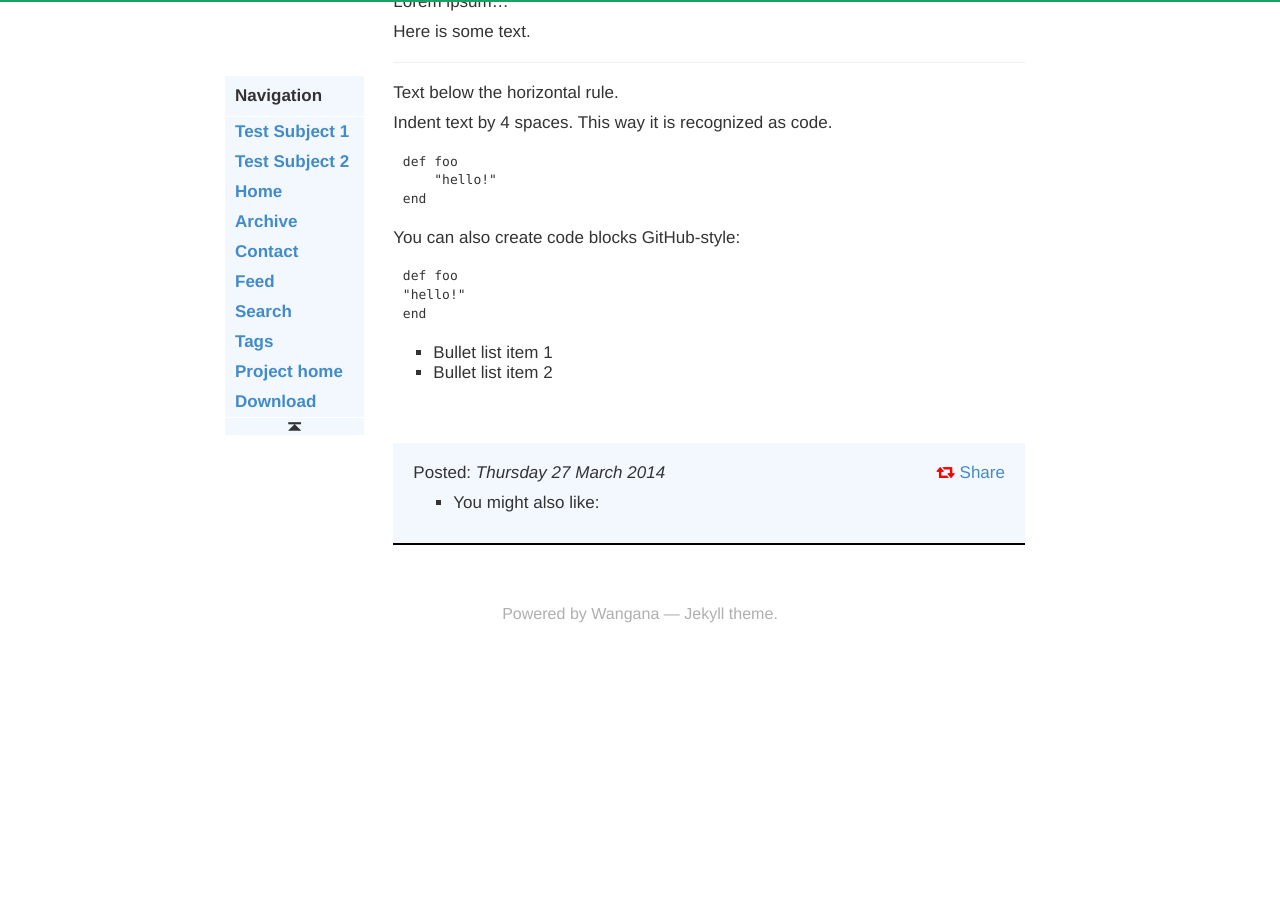
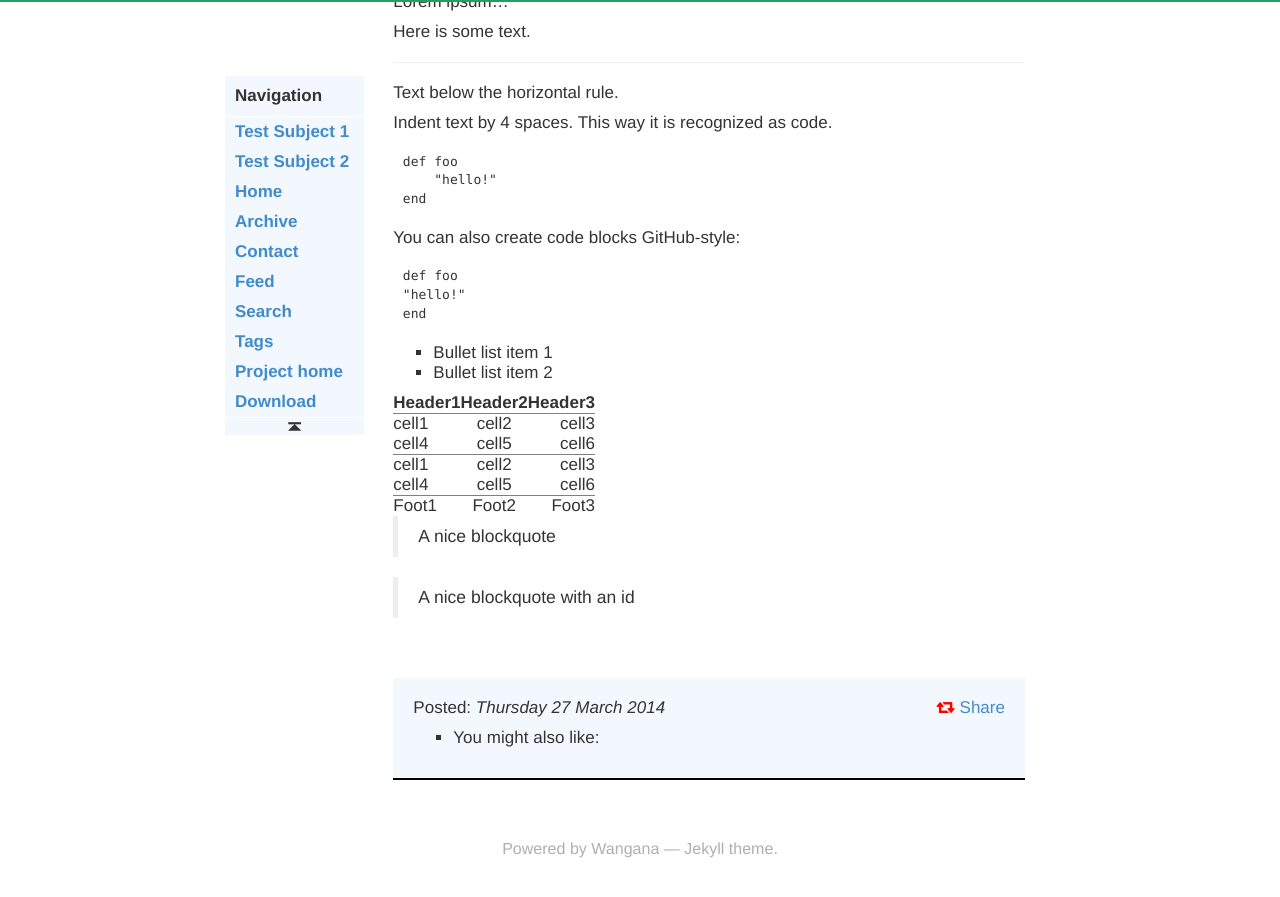
Before and after one commit to abasaric/abasaric.github.io, a Jekyll site: the page built from content/cat1/subcat1/subject1.markdown, in a window 1280 px wide and 900 px high, scrolled down 559 px. Shown: the top 897 px of the window. Built offline with Jekyll 4.4.1, drawn with Linux system fonts in a browser that asks for light colours; some web fonts are replaced; comment, search, counter and statistics services are not loaded; before the commit the page ends 1224 px from its top, so only the background shows below that.

Commit message:
testing kramdown samples from http://kramdown.gettalong.org/quickref.html

````diff
--- a/content/cat1/subcat1/subject1.markdown
+++ b/content/cat1/subcat1/subject1.markdown
@@ -40,6 +40,7 @@ Indent text by 4 spaces. This way it is recognized as code.
 
 
 You can also create code blocks GitHub-style:
+
 ```
 def foo
 "hello!"
@@ -48,3 +49,21 @@ end
 
 * Bullet list item 1
 * Bullet list item 2
+
+| Header1 | Header2 | Header3 |
+|:--------|:-------:|--------:|
+| cell1   | cell2   | cell3   |
+| cell4   | cell5   | cell6   |
+|----
+| cell1   | cell2   | cell3   |
+| cell4   | cell5   | cell6   |
+|=====
+| Foot1   | Foot2   | Foot3
+{: rules="groups"}
+
+> A nice blockquote
+
+
+
+> A nice blockquote with an id
+{: #with-an-id}
````
